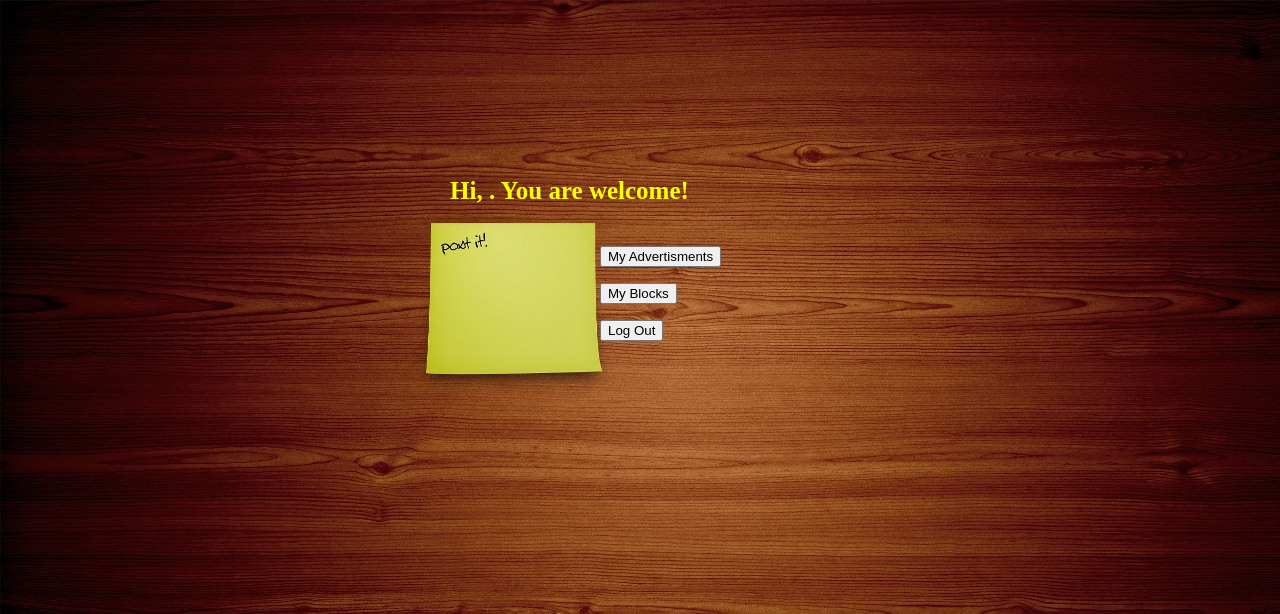
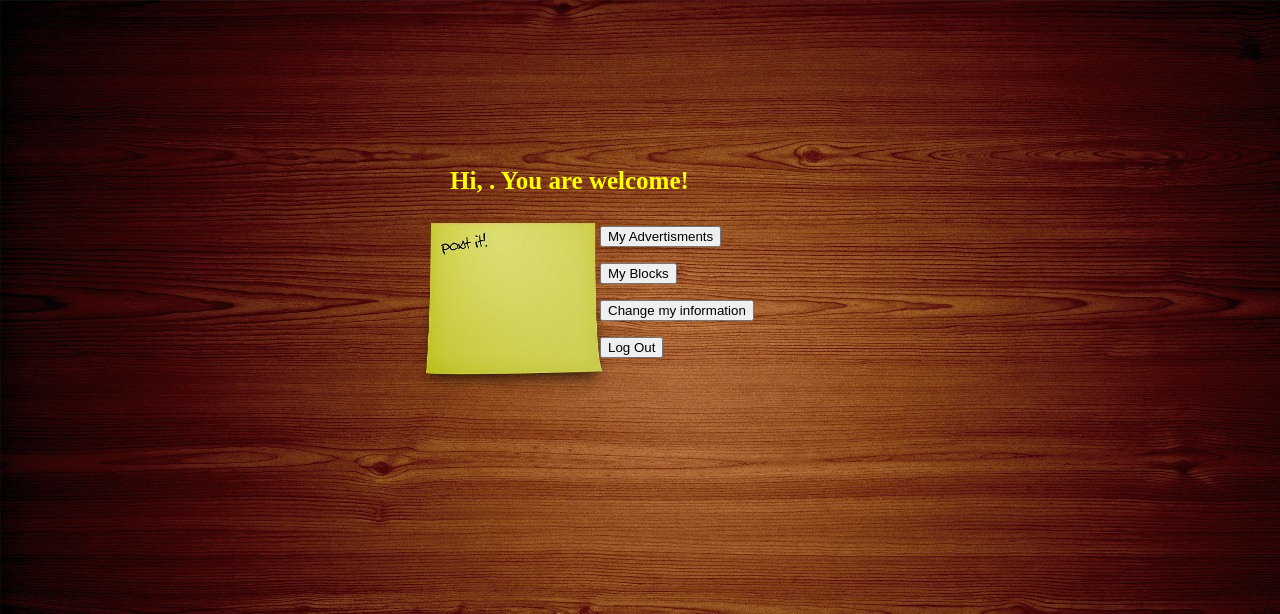
Before and after one commit to Icemore/webProject, a PHP site: page /home.php in a window 1280 px wide. Shown: the top 614 px of the page. Run offline with PHP 8.4, Linux system fonts and the light colour scheme; data that the repository does not hold is empty.

Commit message:
change interface for home/profile.php

```diff
--- a/css/style.css
+++ b/css/style.css
@@ -4,7 +4,7 @@ body {
 
 	h1 {
 	position:absolute;
-	top: 160px;
+	top: 150px;
 	left: 450px;
 	color: yellow;
 	font-size: 25px;
@@ -14,7 +14,7 @@ body {
 	#but
 	{
 	position: absolute;
-	top:230px;
+	top:210px;
 	left:600px;
 	}
 
--- a/home.php
+++ b/home.php
@@ -15,6 +15,7 @@
 <div id="but">
 <p><a href="home/adv.php"><input type="button" value="My Advertisments"></a></p>
 <p><a href="home/blocks.php"><input type="button" value="My Blocks"></a></p>
+<p><a href="home/profile.php"><input type="button" value="Change my information"></a></p>
 <p><a href=login.php?logout><input type="button" value="Log Out"></a></p>
 </div>
 </body>
--- a/successful.php
+++ b/successful.php
@@ -9,7 +9,7 @@
 
 <h1>You have successfully sign up! <br /> Now you can log in.</h1>
 <div id="but">
-<a href=login.php><input type="submit" value="Log In"></a>
+<a href=login.php><input type="button" value="Log In"></a>
 </div>
 </body>
 </html>
```
Also changed, not shown: home/profile.php (+7 -4 lines).
